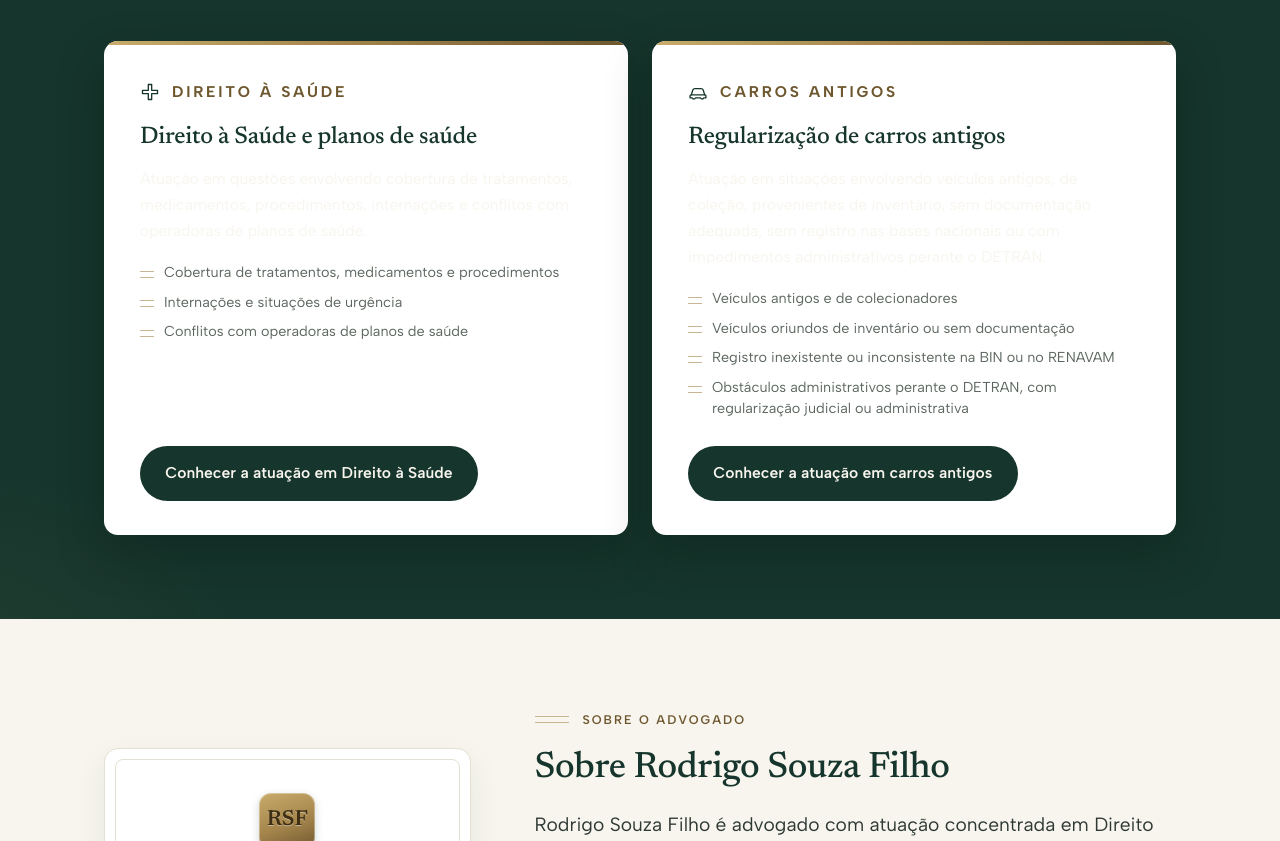
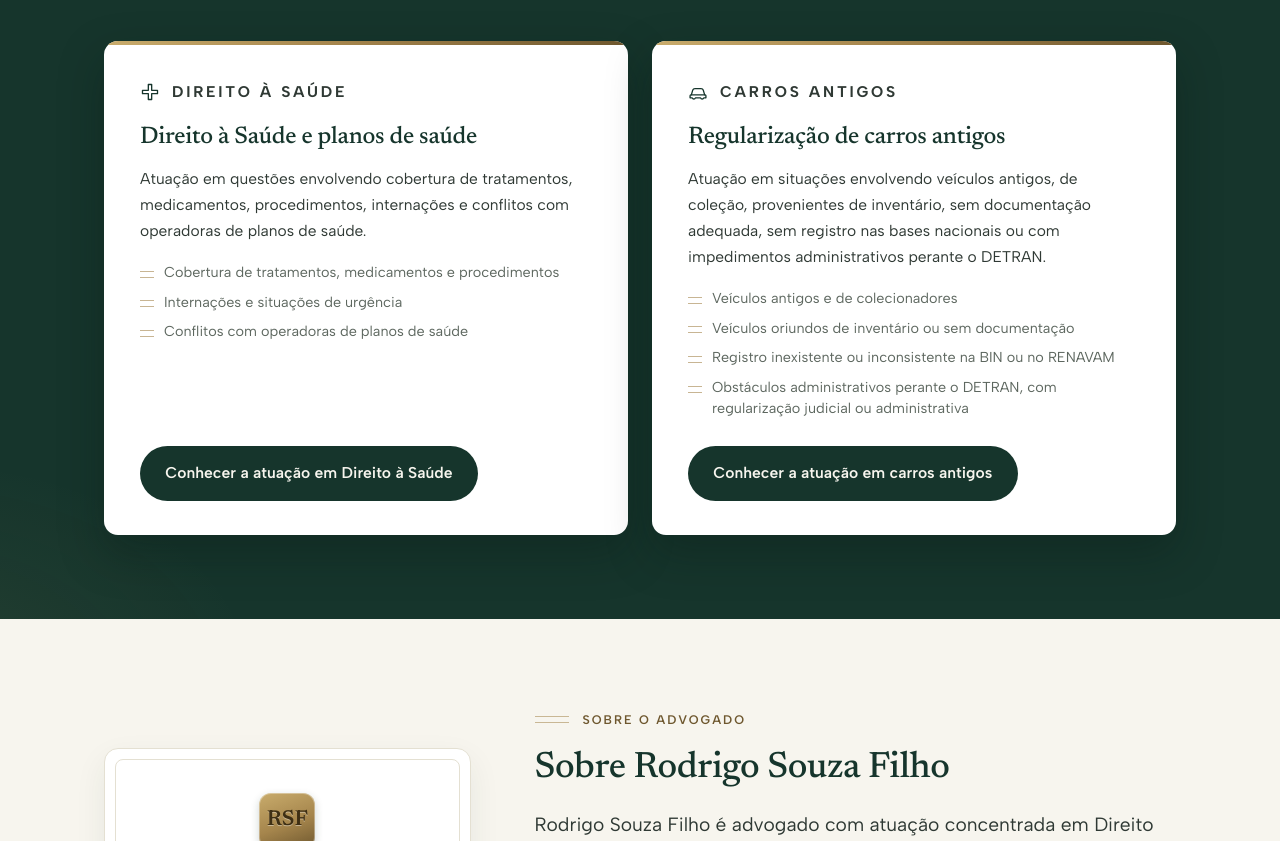
Before and after one commit to djrodrigocpu-debug/rodrigosouzafilho-adv-br, a website: page index.html in a window 1280 px wide. Shown: the part 2431-3272 px from the top of the page. Drawn offline with Linux system fonts and the light colour scheme.

Commit message:
Add files via upload

```diff
--- a/assets/estilo.css
+++ b/assets/estilo.css
@@ -296,6 +296,7 @@ p.muted,.muted{color:var(--suave)}
 .frentes{display:grid;grid-template-columns:1fr 1fr;gap:24px}
 .frente{
   position:relative;display:flex;flex-direction:column;background:var(--folha);
+  color:var(--grafite); /* reseta a herança de --marfim vinda de .faixa-escura: card é branco */
   border-radius:14px;padding:38px 36px 34px;overflow:hidden;
   box-shadow:0 18px 44px rgba(9,26,20,.35);
 }
@@ -309,7 +310,7 @@ p.muted,.muted{color:var(--suave)}
 }
 .frente-rotulo svg{width:20px;height:20px;flex:none;color:var(--pinheiro)}
 .frente h3{font-family:var(--serif);font-weight:500;font-size:1.5rem;letter-spacing:-.01em;margin-bottom:12px}
-.frente>p{font-size:.97rem;line-height:1.68}
+.frente>p{font-size:.97rem;line-height:1.68;color:var(--grafite);opacity:1}
 .frente-lista{list-style:none;margin:18px 0 26px;display:flex;flex-direction:column;gap:8px}
 .frente-lista li{display:flex;gap:10px;font-size:.9rem;color:var(--suave);line-height:1.5}
 .frente-lista li::before{content:"";flex:none;width:14px;height:5px;margin-top:.62em;border-top:1px solid var(--latao);border-bottom:1px solid var(--latao);opacity:.6}
```
